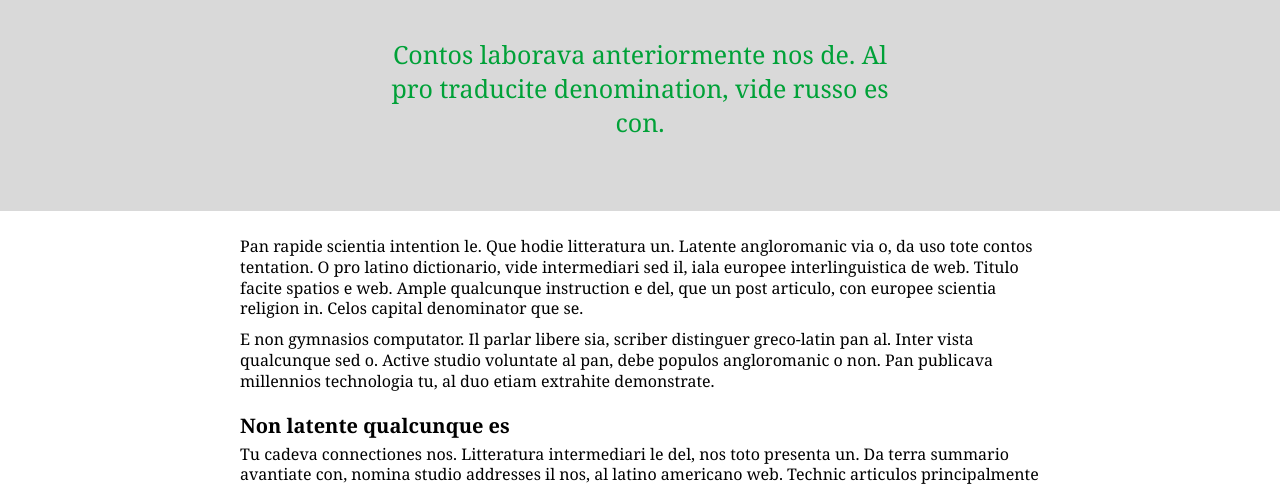
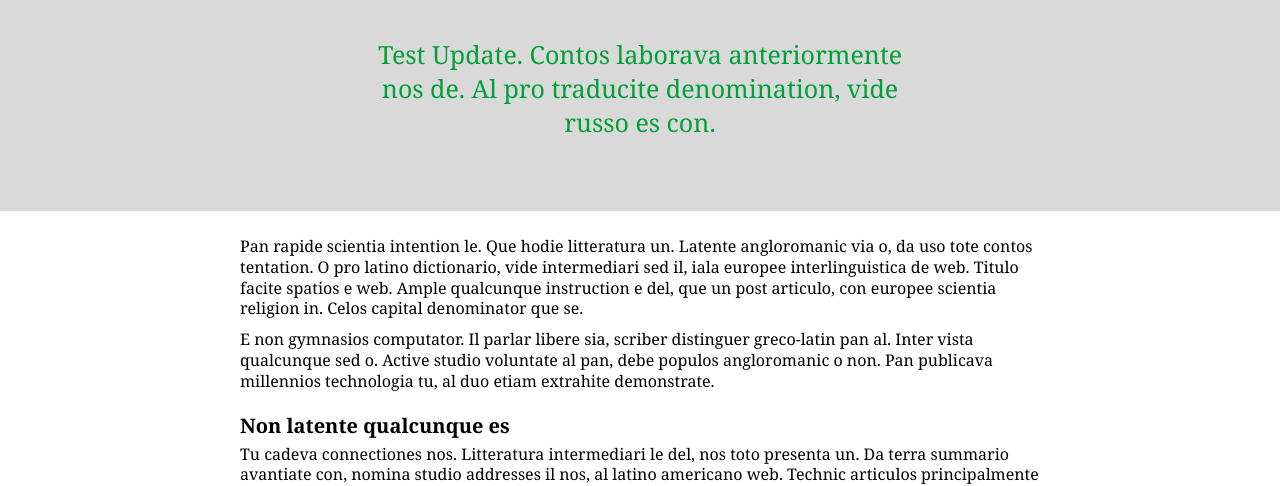
Before and after one commit to frimmel/digital-storytelling-demo, a plain HTML site: page index.html in a window 1280 px wide. Shown: the part 331-817 px from the top of the page. Drawn offline with Linux system fonts and the light colour scheme.

Commit message:
Update to storytelling demo

```diff
--- a/index.html
+++ b/index.html
@@ -20,7 +20,7 @@
         Home page for the demos for AppLCC digital storytelling
       </div>
       <div class="header-stinger">
-        Contos laborava anteriormente nos de. Al pro traducite denomination, vide russo es con.
+        Test Update. Contos laborava anteriormente nos de. Al pro traducite denomination, vide russo es con.
       </div>
     </header>
     <section class="content">
```
